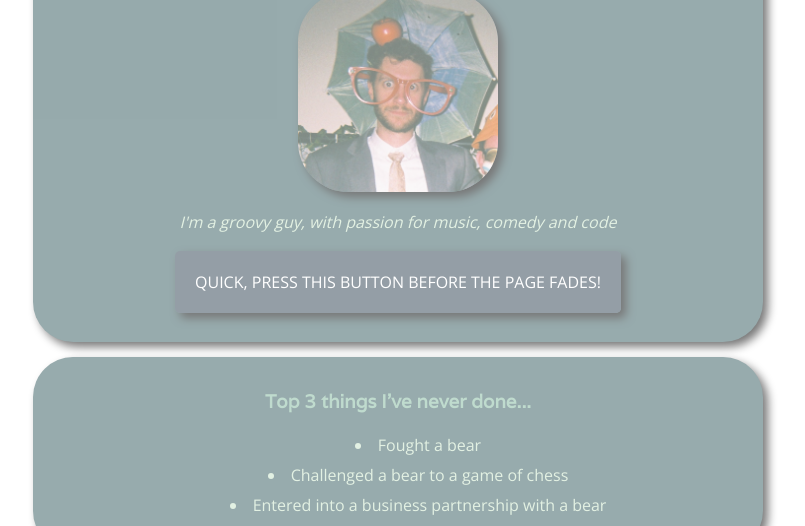
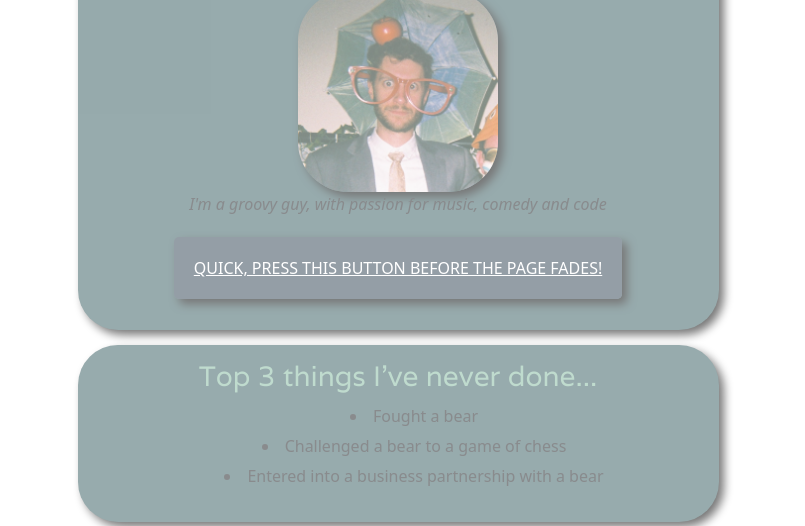
Before and after one commit to tarklemike/profile, a plain HTML site: page index.html in a window 1280 px wide. Shown: the part 141-667 px from the top of the page, without its empty margins (242-1047 px from the left). Drawn offline with nearby package versions, Linux system fonts and the light colour scheme.

Commit message:
added bootstrap screen resizing

```diff
--- a/index.html
+++ b/index.html
@@ -13,23 +13,24 @@
   <link rel="preconnect" href="https://fonts.googleapis.com">
 <link rel="preconnect" href="https://fonts.gstatic.com" crossorigin>
 <link href="https://fonts.googleapis.com/css2?family=Varela&display=swap" rel="stylesheet">
+<link href="https://cdn.jsdelivr.net/npm/bootstrap@5.1.3/dist/css/bootstrap.min.css" rel="stylesheet" integrity="sha384-1BmE4kWBq78iYhFldvKuhfTAU6auU8tT94WrHftjDbrCEXSU1oBoqyl2QvZ6jIW3" crossorigin="anonymous">
 
 </head>
   <body>
     <div class="image-background"></div>
 
     <div class="container">
+      <div class="row justify-content-center">
+        <div class="col-12 col-md-10 col-lg-7">
           <div class="card-blue top-card">
             <h1>Mike Tarkleman</h1>
-
             <h2>Programmer</h2>
-
             <img src="images/Screenshot 2024-02-05 at 11.22.38.png" class="image-circle rotate" alt="my face">
-
             <p class="description"><em>I'm a groovy guy, with passion for music, comedy and code</em></p>
-
+            <!-- <a href="http://localhost:8000/" class="btn-green" id="btn-stay">QUICK, PRESS THIS BUTTON BEFORE THE PAGE FADES!</a> -->
             <a href="https://tarklemike.github.io/profile/" class="btn-green" id="btn-stay">QUICK, PRESS THIS BUTTON BEFORE THE PAGE FADES!</a>
           </div>
+
           <div class="card-blue">
             <h3>Top 3 things I've never done...</h3>
             <ol>
@@ -38,6 +39,7 @@
               <li>Entered into a business partnership with a bear</li>
             </ol>
           </div>
+
           <div class="card-blue bottom-card">
             <ul class="list-inline" id="socials">
               <li>
@@ -56,5 +58,7 @@
             </ul>
           </div>
         </div>
+      </div>
+    </div>
   </body>
 </html>
--- a/style.css
+++ b/style.css
@@ -57,6 +57,7 @@
 .container {
   opacity: 1;
   animation: fadeOut 18s forwards;
+  width: 700px;
 }
 
 h1, h2, h3 {
@@ -82,7 +83,7 @@
 
 .card-blue {
   background-color: #3B6064;
-  width: 700px;
+  /* width: 700px; */
   margin: 15px auto;
   padding: 15px;
   text-align: center;
@@ -141,3 +142,21 @@
   list-style: inside;
   line-height: 30px;
 }
+
+/* @media (max-width: 960px) {
+  .container {
+    width: 600px;
+  }
+}
+
+@media (max-width: 720px) {
+  .container {
+    width: 400px;
+  }
+}
+
+@media (max-width: 540px) {
+  .container {
+    width: 300px;
+  }
+} */
```
Lines whose indentation alone changed are shown as unchanged.
